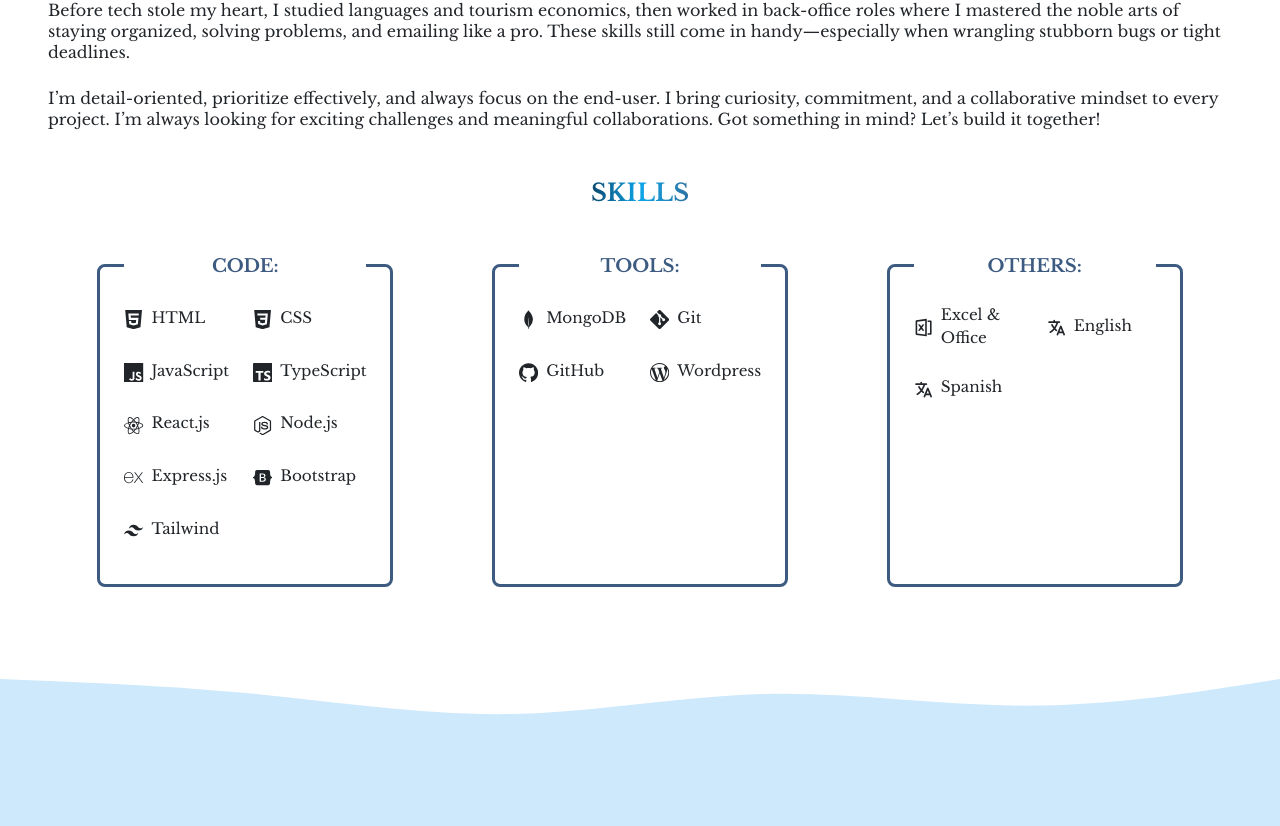
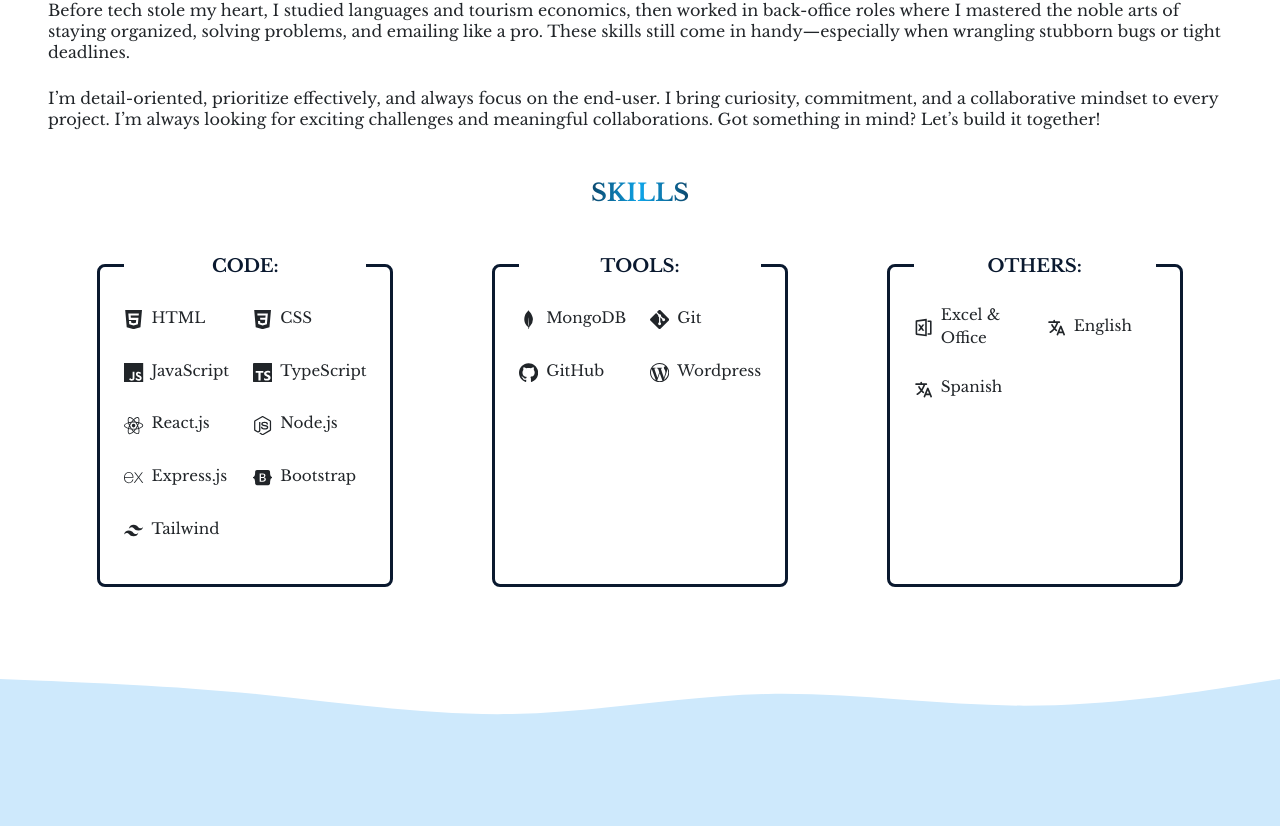
Before and after one commit to LisaB404/new-portfolio, a React (Vite) app: page / in a window 1280 px wide. Shown: the part 1071-1897 px from the top of the page. Built offline with nearby package versions, Linux system fonts and the light colour scheme.

Commit message:
Update index.css

```diff
--- a/src/index.css
+++ b/src/index.css
@@ -7,7 +7,7 @@
   font-size: 16px;
 
   --primary-clr: #0a192f; /* header, footer, testo principale */
-  --secondary-clr: #3d5a80; /* elementi in evidenza, link, btns */
+  --secondary-clr: #0a192f; /* #3d5a80; elementi in evidenza, link, btns */
   --tertiary-clr: #0ea5e9 /* #79baff */;
   --bg-clr: #98c1d9; /* sfondi o sezioni elternate */
   --second-bg-clr: rgb(206, 233, 252); /* background neutro o bordi */
```
